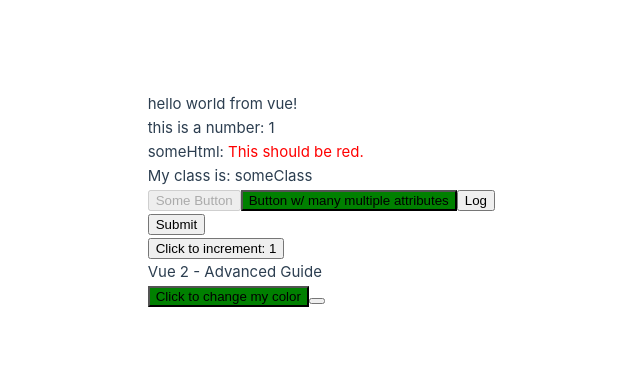
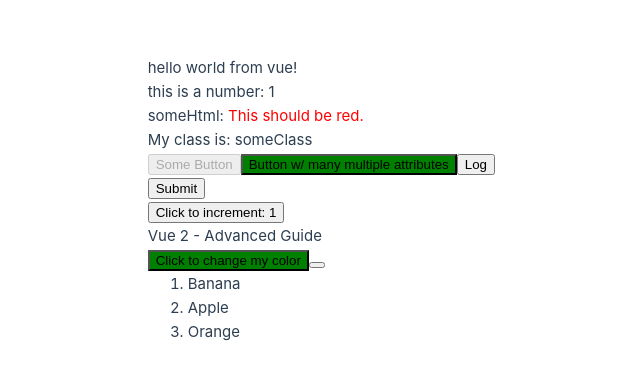
Before and after one commit to icarodredd/vuejs, a Vue app in the folder first-contact/: page / in a window 1280 px wide. Shown: the part 200-580 px from the top of the page, without its empty margins (122-762 px from the left). Built offline with nearby package versions, Linux system fonts and the light colour scheme.

Commit message:
list rendering

```diff
--- a/first-contact/src/App.vue
+++ b/first-contact/src/App.vue
@@ -8,6 +8,7 @@ const buttonIsDisabled = true
 const count = ref(1)
 const isActive = true
 const color = ref('green')
+const fruits = ['Banana', 'Apple', 'Orange']
 
 const changeColor = () => {
   return color.value === 'green'
@@ -58,6 +59,11 @@ function onSubmit() {
       Click to change my color
     </button>
     <button v-if="isActive"></button>
+    <ol>
+      <li :key="fruit" v-for="fruit in fruits">
+        {{ fruit }}
+      </li>
+    </ol>
   </main>
 </template>
 
```
